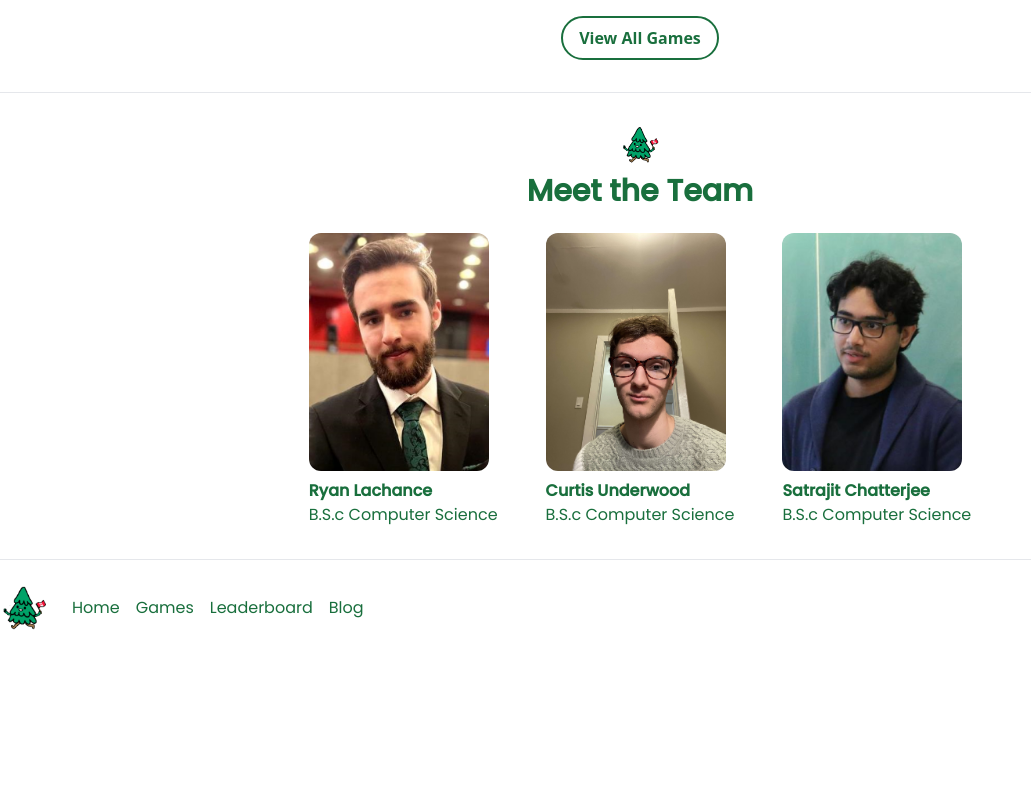
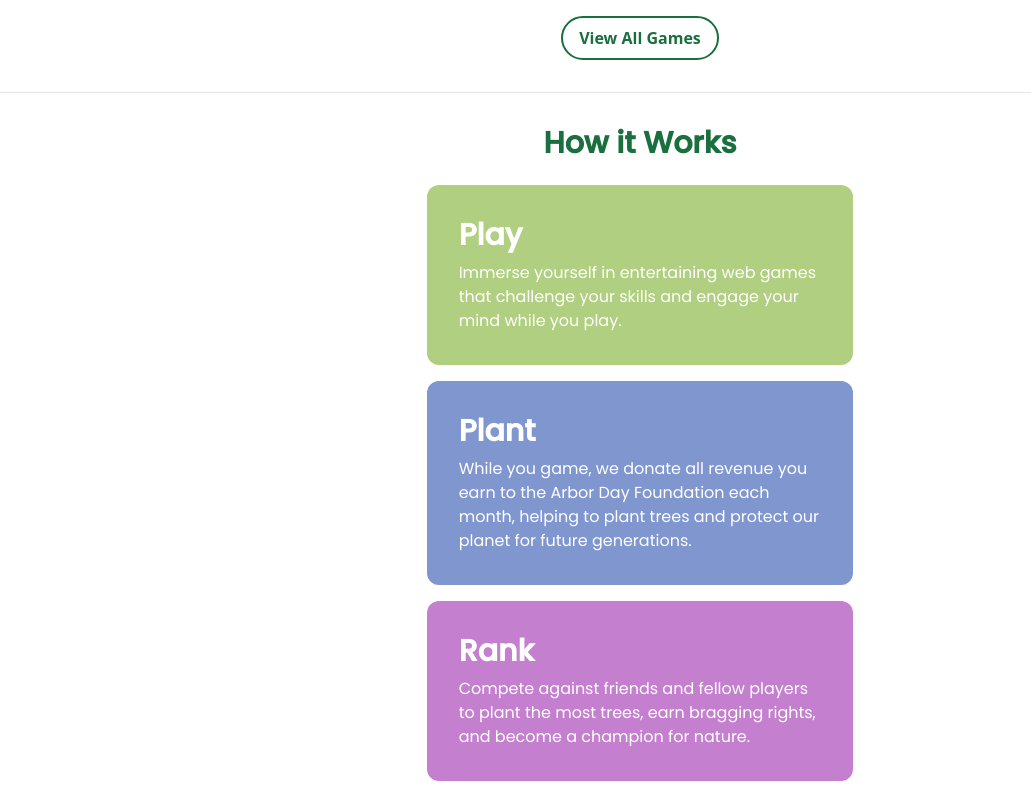
Before and after one commit to CurtisUnderwood/team-donation-app, a Next.js app: page / in a window 1280 px wide. Shown: the part 1040-1840 px from the top of the page, without its empty margins (0-1031 px from the left). Before the commit the page ends 1696 px from the top, so only its background shows below. Built offline with nearby package versions, Linux system fonts and the light colour scheme; no server answers.

Commit message:
feat: about section

```diff
--- /dev/null
+++ b/components/About.tsx
@@ -0,0 +1,22 @@
+import Image from 'next/image';
+
+const About: React.FC = () => {
+  return (
+    <div className="space-y-4">
+      <div className="bg-light-green w-1/3 mx-auto p-8 text-white font-poppins text-left rounded-xl">
+        <h2 className='text-3xl font-bold mb-2'>Play</h2>
+        <p>Immerse yourself in entertaining web games that challenge your skills and engage your mind while you play.</p>
+      </div>
+      <div className="bg-light-blue w-1/3 mx-auto p-8 text-white font-poppins text-left rounded-xl">
+        <h2 className='text-3xl font-bold mb-2'>Plant</h2>
+        <p>While you game, we donate all revenue you earn to the Arbor Day Foundation each month, helping to plant trees and protect our planet for future generations.</p>
+      </div>
+      <div className="bg-light-purple w-1/3 mx-auto p-8 text-white font-poppins text-left rounded-xl">
+        <h2 className='text-3xl font-bold mb-2'>Rank</h2>
+        <p>Compete against friends and fellow players to plant the most trees, earn bragging rights, and become a champion for nature.</p>
+      </div>
+    </div>
+  );
+};
+
+export default About;
--- a/pages/index.tsx
+++ b/pages/index.tsx
@@ -4,6 +4,7 @@ import GameBox from "@/components/GameBox";
 import Link from "next/link";
 import MeetTeam from "@/components/MeetTeam";
 import Image from 'next/image'
+import About from "@/components/About"
 
 export default function Home() {
   return (
@@ -42,6 +43,10 @@ export default function Home() {
         </Link>
       </div>
       <div className="border-t py-8">
+        <h1 className="text-3xl text-forest-green font-bold font-poppins mb-6">How it Works</h1>
+        <About />
+      </div>
+      <div className="border-t py-8">
         <Image src="/logo.png" alt="Logo" width={40} height={40} className="mb-2 rounded-xl mx-auto" />
         <h1 className="text-3xl text-forest-green font-bold font-poppins mb-6">Meet the Team</h1>
         <MeetTeam />
```
